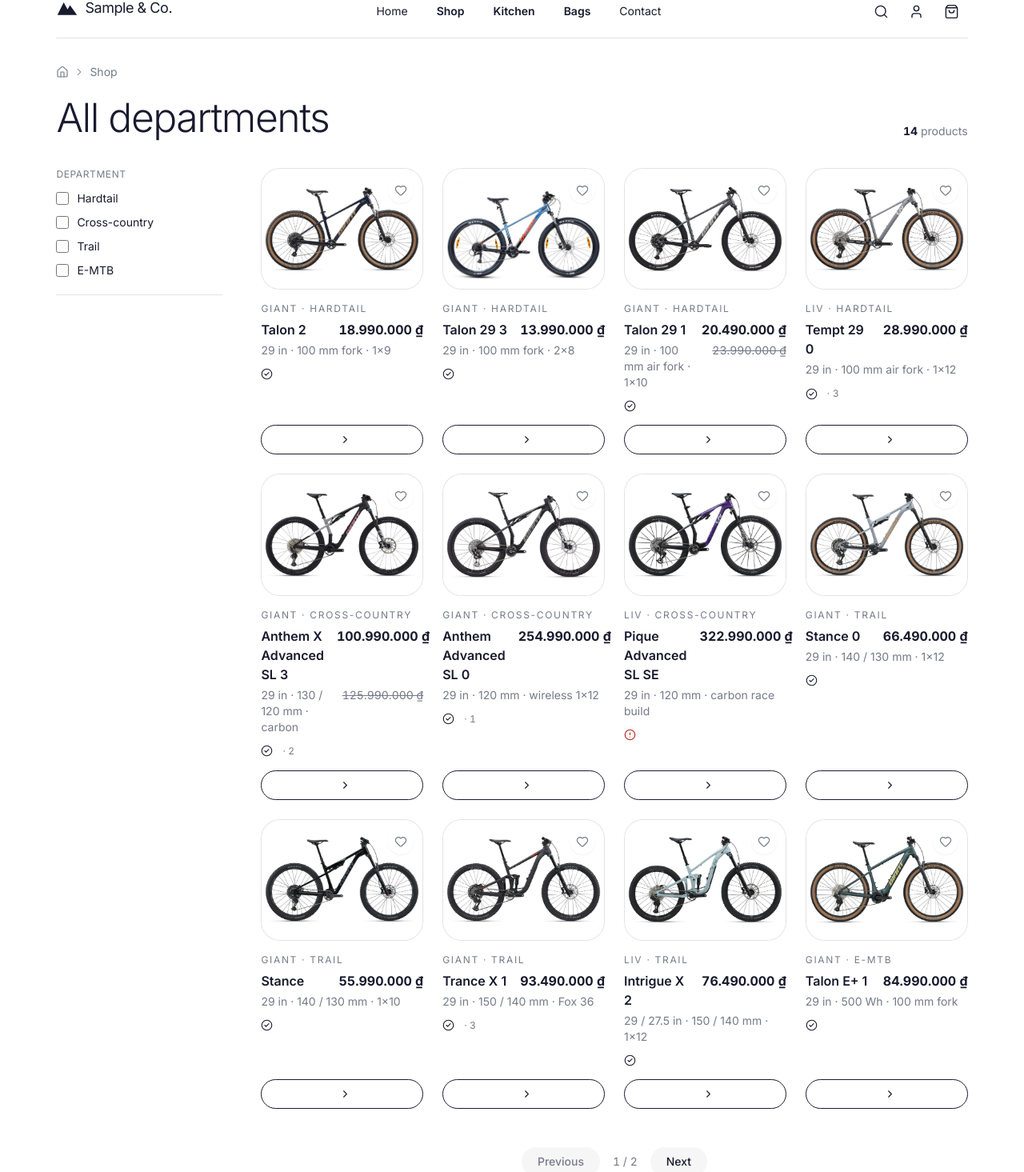
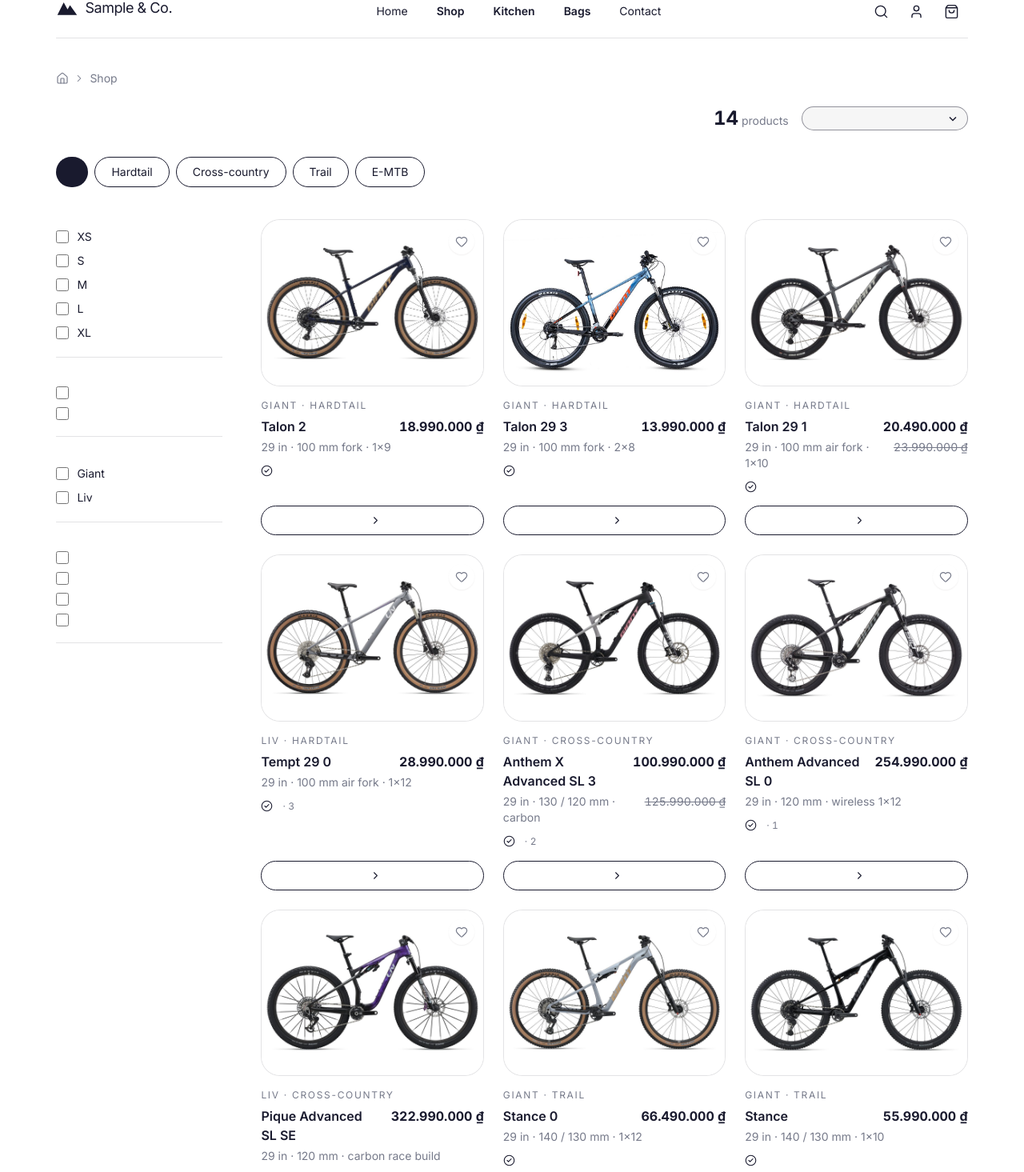
Before and after one commit to ThanhNV121097/project-e87d8873, a React (Vite) app in the folder code/frontend/: page /shop in a window 1280 px wide. Shown: the part 36-1501 px from the top of the page at 80% size. Built offline with nearby package versions, Linux system fonts and the light colour scheme.

Commit message:
the bikes: riding-type chips, a rail for size, wheel, brand and price, three large cards to a row

```diff
--- a/code/frontend/src/pages/Shop.tsx
+++ b/code/frontend/src/pages/Shop.tsx
@@ -1,87 +1,146 @@
+import { useState } from "react";
 import { Link } from "react-router-dom";
-import { T } from "../editable";
+import { T, useContent } from "../editable";
 import { usePageMeta } from "../seo";
 import { useCollection } from "../data";
 import { useTableQuery } from "../lib/table";
-import type { Department, Product } from "../lib/shop";
+import { inBand, PRICE_BANDS, type Department, type Product } from "../lib/shop";
 import FilterRail from "../components/FilterRail";
 import Grid from "../components/Grid";
 import Icon from "../components/Icon";
 import ProductCard from "../components/ProductCard";
+import Select from "../components/Select";
+import Weights from "../components/Weights";
+
+const SIZES = ["XS", "S", "M", "L", "XL"];
+const PAGE = 9;
 
 /**
- * THE CATALOGUE: where you are and how many there are, the departments to
- * narrow by down the left, and the same card as everywhere else, four across
- * beside the rail.
+ * ALL THE BIKES. The heading changes weight like every head on the site and
+ * the count stands at its right; under it the riding types as pills (the
+ * template's "Favorite Picks" chips), the chosen one filled dark. Down the
+ * left, what a rider narrows a bike by: frame size, wheel, brand, price.
+ * Fourteen bikes are few, so they are shown large — three to a row, each
+ * with the figures to choose from without opening it.
  *
- * Everything that narrows the list lives in the address (useTableQuery): the
- * department, today's deals, and what was typed in the header's search — so
- * "kettles in the kitchen" is a link somebody can send, and coming back from
- * a product lands on the same list. A search that finds nothing says so and
- * offers the way back, never an empty page that looks like an empty shop.
+ * Everything that narrows the list lives in the address (useTableQuery), so
+ * "trail bikes in M under 70 million" is a link somebody can send, and coming
+ * back from a bike lands on the same list.
  */
 export default function Shop() {
   usePageMeta("pages.shop.title", "pages.shop.description");
-  const t = useTableQuery({ size: 12 });
-  const departments = useCollection<Department>("categories", { pageSize: 24 }).items;
+  const t = useTableQuery({ size: 100 });
+  const [shown, setShown] = useState(PAGE);
+  const types = useCollection<Department>("categories", { pageSize: 24 }).items;
   const chosen = t.list("category");
-  const { items, total, page, pages } = useCollection<Product>("products", {
-    where: { status: "live", category: chosen, deal: t.get("deal") === "true" ? true : undefined },
-    q: t.q, search: ["name", "fact", "description"], page: t.page, pageSize: t.size,
+  const sizes = t.list("size");
+  const bands = t.list("price");
+  const { items, loading } = useCollection<Product>("products", {
+    where: { status: "live", category: chosen, brand: t.list("brand"), wheel: t.list("wheel") },
+    q: t.q, search: ["name", "brand", "category", "fact", "description", "frame", "fork", "drivetrain", "travel"],
+    sort: t.sort, pageSize: 100,
   });
-  const one = chosen.length === 1 ? departments.find((d) => d.id === chosen[0]) : undefined;
+  const all = useCollection<Product>("products", { where: { status: "live" }, pageSize: 100 }).items;
+  const found = items.filter((p) =>
+    (sizes.length === 0 || sizes.some((s) => (p.sizes ?? []).includes(s))) &&
+    (bands.length === 0 || bands.some((b) => inBand(p.price, b))));
+  const one = chosen.length === 1 ? types.find((d) => d.id === chosen[0]) : undefined;
+  const brands = [...new Set(all.map((p) => p.brand))].sort();
+  const sortLabels = [useContent("pages.shop.sort_default"), useContent("pages.shop.sort_low"), useContent("pages.shop.sort_high")];
+  const wheel29 = useContent("pages.shop.wheel_29");
+  const wheelMixed = useContent("pages.shop.wheel_mixed");
+  const bandLabels = PRICE_BANDS.map((b) => useContent(`pages.shop.band.${b.id}`));
+  const pick = (id: string) => { t.set("category", chosen.length === 1 && chosen[0] === id ? [] : [id]); setShown(PAGE); };
   return (
-    <div className="py-8">
-      <nav aria-label="Breadcrumb" className="mb-4 flex items-center gap-1.5 text-sm text-ink-soft">
+    <div className="pb-8 pt-10">
+      <nav aria-label="Breadcrumb" className="mb-6 flex items-center gap-1.5 text-sm text-ink-soft">
         <Link to="/" className="hover:text-ink"><Icon name="home" size={16} label="Home" /></Link>
         <Icon name="next" size={14} />
         <Link to="/shop" className="hover:text-ink"><T k="pages.shop.crumb" /></Link>
         {one && (<><Icon name="next" size={14} /><span className="text-ink">{one.name}</span></>)}
       </nav>
-      <div className="mb-8 flex items-end justify-between gap-6">
-        <h1 className="text-[length:var(--size-h1)] leading-tight text-ink">
-          {one ? one.name : <T k="pages.shop.heading" />}
-        </h1>
-        <p data-testid="shop-count" className="shrink-0 pb-1 text-sm text-ink-soft">
-          <span className="font-bold tabular-nums text-ink">{total}</span>{" "}<T k="pages.shop.count" />
+
+      <div className="flex flex-col gap-6 lg:flex-row lg:items-end lg:justify-between">
+        <div>
+          <h1 className="text-[length:var(--size-h1)] leading-[1.1] text-ink">
+            {one ? <><span className="font-light">{one.name} </span><span className="font-bold"><T k="pages.shop.bikes_word" /></span></> : <Weights k="pages.shop.heading" />}
+          </h1>
+          <p className="mt-3 max-w-[56ch] text-sm leading-relaxed text-ink-soft">{one ? one.line : <T k="pages.shop.lead" />}</p>
+        </div>
+        <div className="flex shrink-0 items-center gap-4">
+          <p data-testid="shop-count" className="text-sm text-ink-soft">
+            <span className="text-2xl font-bold tabular-nums text-ink">{found.length}</span>{" "}<T k="pages.shop.count" />
+          </p>
+          <Select aria-label={useContent("pages.shop.sort")} value={t.sort} onChange={(v) => t.toggleSort(v) }
+            options={[{ value: "", label: sortLabels[0] }, { value: "price", label: sortLabels[1] }, { value: "-price", label: sortLabels[2] }]}
+            className="w-52" />
+        </div>
+      </div>
+
+      <nav aria-label="Riding types" className="mt-8 flex flex-wrap gap-2 text-sm">
+        <button type="button" onClick={() => { t.set("category", []); setShown(PAGE); }} data-testid="chip-all"
+          className={`rounded-full px-5 py-2 ${chosen.length === 0 ? "bg-accent font-medium text-accent-ink" : "border border-ink text-ink hover:bg-wash"}`}>
+          <T k="pages.shop.all" />
+        </button>
+        {types.map((d) => {
+          const on = chosen.includes(d.id);
+          return (
+            <button key={d.id} type="button" onClick={() => pick(d.id)} aria-pressed={on} data-testid={`chip-${d.id}`}
+              className={`rounded-full px-5 py-2 ${on ? "bg-accent font-medium text-accent-ink" : "border border-ink text-ink hover:bg-wash"}`}>
+              {d.name}
+            </button>
+          );
+        })}
+      </nav>
+
+      {t.q && (
+        <p className="mt-6 flex items-center gap-3 text-sm text-ink-soft">
+          <Icon name="search" size={16} /><T k="pages.shop.searching" />{" "}<span className="font-medium text-ink">“{t.q}”</span>
+          <button type="button" onClick={() => t.setQ("")} className="underline underline-offset-4 hover:text-ink"><T k="pages.shop.clear_search" /></button>
         </p>
-      </div>
-      {t.q && (
-        <p className="mb-6 text-sm text-ink-soft"><T k="pages.shop.searching" />{" "}<span className="font-medium text-ink">“{t.q}”</span></p>
       )}
-      <div className="flex flex-col gap-8 lg:flex-row lg:gap-12">
-        <FilterRail
-          className="lg:w-52 lg:shrink-0"
-          clear={<T k="pages.shop.clear" />}
-          groups={[{ key: "category", label: <T k="pages.shop.filter_department" />, options: departments.map((d) => [d.id, d.name] as const) }]}
-        />
+
+      <div className="mt-10 flex flex-col gap-10 lg:flex-row lg:gap-12">
+        <FilterRail className="lg:w-52 lg:shrink-0" clear={<T k="pages.shop.clear" />}
+          groups={[
+            { key: "size", label: <T k="pages.shop.filter_size" />, options: SIZES.map((s) => [s, s] as const) },
+            { key: "wheel", label: <T k="pages.shop.filter_wheel" />, options: [["29", wheel29], ["mixed", wheelMixed]] as const },
+            { key: "brand", label: <T k="pages.shop.filter_brand" />, options: brands.map((b) => [b, b] as const) },
+            { key: "price", label: <T k="pages.shop.filter_price" />, options: PRICE_BANDS.map((b, i) => [b.id, bandLabels[i]] as const) },
+          ]} />
         <div className="min-w-0 flex-1">
-          {items.length === 0 ? (
-            <div className="rounded bg-surface px-6 py-16 text-center">
-              <T k="pages.shop.empty" as="p" className="text-ink-soft" />
-              <button type="button" onClick={t.clear} data-testid="shop-clear"
-                className="mt-5 rounded-full bg-accent px-6 py-2.5 text-sm font-medium text-accent-ink">
+          {loading ? (
+            <p className="py-16 text-sm text-ink-soft"><T k="pages.shop.loading" /></p>
+          ) : found.length === 0 ? (
+            <div className="flex flex-col items-start gap-5 rounded bg-[var(--tint-1)] px-8 py-14">
+              <T k="pages.shop.empty" as="p" className="text-xl text-ink" />
+              <T k="pages.shop.empty_line" as="p" className="max-w-[50ch] text-sm text-ink-soft" />
+              <button type="button" onClick={t.clear} data-testid="shop-clear" className="rounded-full bg-accent px-6 py-2.5 text-sm font-medium text-accent-ink">
                 <T k="pages.shop.clear" />
               </button>
             </div>
           ) : (
-            <Grid max={4}>
-              {items.map((p) => <ProductCard key={p.id} product={p} />)}
-            </Grid>
+            <>
+              <Grid max={3}>{found.slice(0, shown).map((p) => <ProductCard key={p.id} product={p} />)}</Grid>
+              {found.length > shown && (
+                <div className="mt-12 flex justify-center">
+                  <button type="button" onClick={() => setShown((n) => n + PAGE)} data-testid="shop-more"
+                    className="rounded-full border border-ink px-8 py-3 text-sm font-medium text-ink hover:bg-accent hover:text-accent-ink">
+                    <T k="pages.shop.more" /> <span className="tabular-nums text-ink-soft">({found.length - shown})</span>
+                  </button>
+                </div>
+              )}
+            </>
           )}
-          {pages > 1 && (
-            <nav aria-label="Pages" className="mt-12 flex items-center justify-center gap-4 text-sm">
-              <button type="button" disabled={page <= 1} onClick={() => t.setPage(page - 1)}
-                className="rounded-full bg-surface px-5 py-2 font-medium text-ink disabled:text-ink-soft">
-                <T k="pages.shop.previous" />
-              </button>
-              <span className="tabular-nums text-ink-soft">{page} / {pages}</span>
-              <button type="button" disabled={page >= pages} onClick={() => t.setPage(page + 1)}
-                className="rounded-full bg-surface px-5 py-2 font-medium text-ink disabled:text-ink-soft">
-                <T k="pages.shop.next" />
-              </button>
-            </nav>
-          )}
+          <aside className="mt-16 flex flex-col gap-5 rounded bg-[var(--tint-3)] px-6 py-8 lg:flex-row lg:items-center lg:justify-between lg:px-10">
+            <div>
+              <p className="text-xl leading-tight text-ink"><Weights k="pages.shop.help" /></p>
+              <T k="pages.shop.help.line" as="p" className="mt-2 max-w-[52ch] text-sm text-ink-soft" />
+            </div>
+            <Link to="/contact" className="inline-flex shrink-0 items-center gap-2 self-start whitespace-nowrap rounded-full bg-accent px-6 py-3 text-sm font-medium text-accent-ink lg:self-auto">
+              <T k="pages.shop.help.cta" /><Icon name="arrow" size={16} />
+            </Link>
+          </aside>
         </div>
       </div>
     </div>
```
